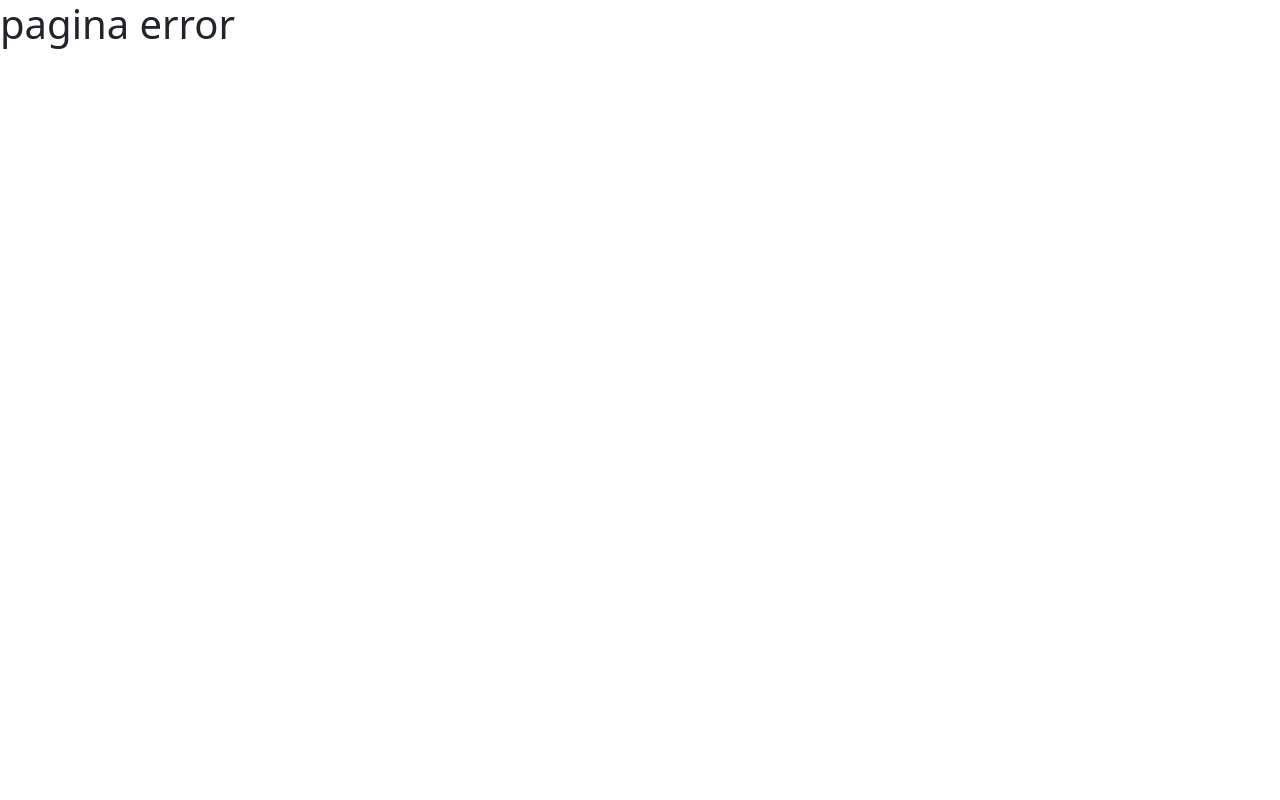
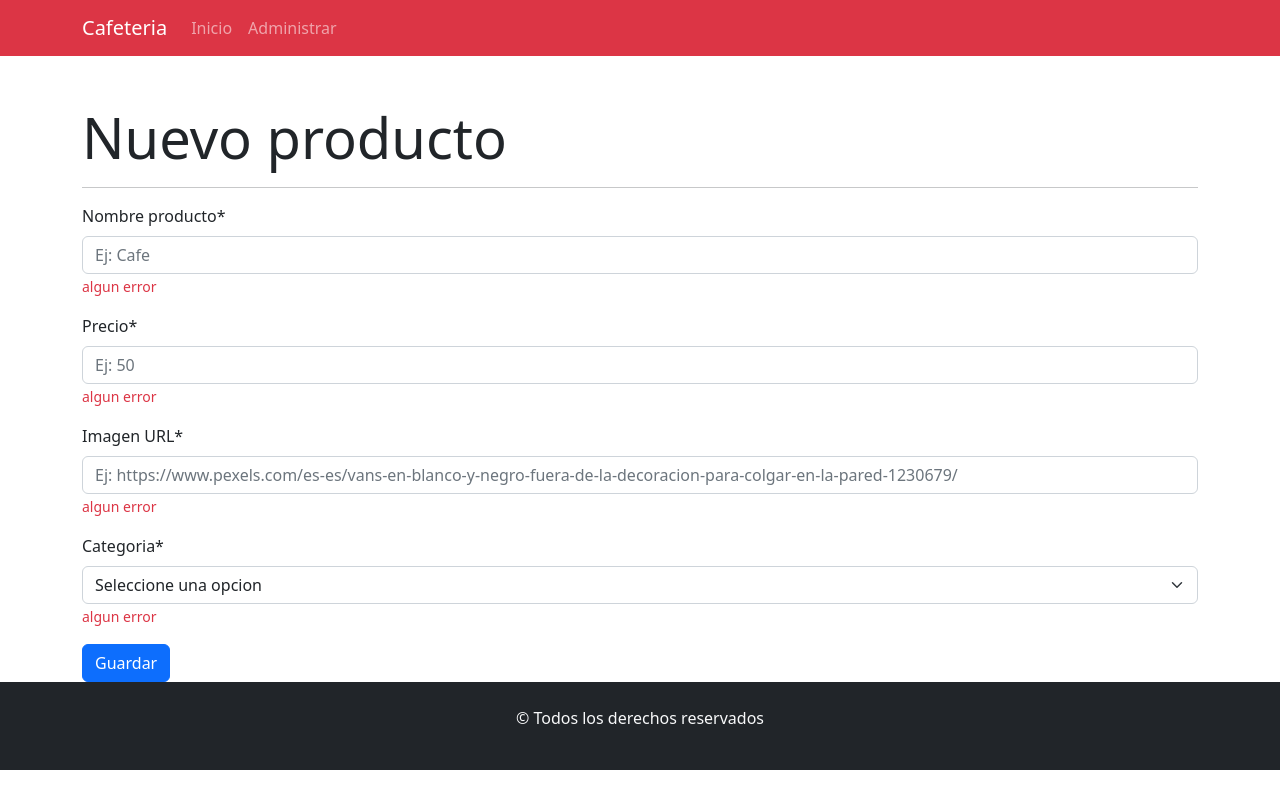
Before and after one commit to SantiFigueroa00/cafeteria-front, a React (Create React App) app: page /administrar/crear in a window 1280 px wide. Built offline with nearby package versions, Linux system fonts and the light colour scheme.

Commit message:
Agrego maquetado

```diff
--- a/src/App.jsx
+++ b/src/App.jsx
@@ -1,17 +1,40 @@
 import "bootstrap/dist/css/bootstrap.min.css";
 import { BrowserRouter, Routes, Route } from "react-router-dom";
-import { Inicio } from "./components/views/Inicio";
-import { Administrador } from "./components/views/Administrador";
-import { Error404 } from "./components/views/Error404";
+import Inicio from "./components/views/Inicio";
+import Administrador from "./components/views/Administrador";
+import Error404 from "./components/views/Error404";
+import Menu from "./components/common/Menu";
+import Footer from "./components/common/Footer";
+import DetalleProducto from "./components/views/DetalleProducto";
+import CrearProducto from "./components/views/admiProductos/CrearProducto";
+import EditarProducto from "./components/views/admiProductos/EditarProducto";
 
 function App() {
   return (
+    // administramos las rutas
     <BrowserRouter>
+      <Menu></Menu>
       <Routes>
         <Route exact path="/" element={<Inicio></Inicio>}></Route>
-        <Route exact path="/administrar" element={<Administrador></Administrador>}></Route>
-        <Route exact path="*" element={<Error404></Error404>}></Route>
+        <Route
+          exact
+          path="/administrar"
+          element={<Administrador></Administrador>}
+        ></Route>
+        <Route
+          exact
+          path="/administrar/crear"
+          element={<CrearProducto></CrearProducto>}
+        ></Route>
+        <Route
+          exact
+          path="/administrar/editar"
+          element={<EditarProducto></EditarProducto>}
+        ></Route>
+         <Route exact path="/detalle-producto" element={<DetalleProducto></DetalleProducto>}></Route>
+        <Route path="*" element={<Error404></Error404>}></Route>
       </Routes>
+      <Footer></Footer>
     </BrowserRouter>
   );
 }
--- a/src/components/common/Footer.jsx
+++ b/src/components/common/Footer.jsx
@@ -1,9 +1,9 @@
-import React from 'react'
+const Footer = () => {
+  return (
+    <footer className="bg-dark text-light py-4 text-center">
+      <p>&copy; Todos los derechos reservados</p>
+    </footer>
+  );
+};
 
-export const Footer = () => {
-  return (
-    <div>
-        <p>Footeeeeeer</p>
-    </div>
-  )
-}
+export default Footer;
--- a/src/components/common/Menu.jsx
+++ b/src/components/common/Menu.jsx
@@ -1,9 +1,26 @@
-import React from 'react'
+import { Navbar, Nav, Container, NavLink } from "react-bootstrap";
 
-export const Menu = () => {
+const Menu = () => {
   return (
-    <div>
-        <h1>Menu Principal</h1>
-    </div>
-  )
-}
+    <Navbar bg="danger" variant="dark" expand="lg">
+      <Container>
+        <Navbar.Brand to="/">
+          Cafeteria
+        </Navbar.Brand>
+        <Navbar.Toggle aria-controls="basic-navbar-nav" />
+        <Navbar.Collapse id="basic-navbar-nav">
+          <Nav className="me-auto">
+            <NavLink to="/" className="nav-item nav-link">
+              Inicio
+            </NavLink>
+          <NavLink to="/administrar" className="nav-item nav-link">
+            Administrar
+          </NavLink>
+          </Nav>
+        </Navbar.Collapse>
+      </Container>
+    </Navbar>
+  );
+};
+
+export default Menu;
--- a/src/components/views/Administrador.jsx
+++ b/src/components/views/Administrador.jsx
@@ -1,7 +1,34 @@
-import React from 'react'
+import { Button, Table } from "react-bootstrap";
+import ItemProducto from "./admiProductos/ItemProducto";
 
-export const Administrador = () => {
+const Administrador = () => {
   return (
-    <div>Esta es la pag admin</div>
-  )
-}
+    <section className="container">
+      <div className="d-flex justify-content-between align-items-center mt-5">
+        <h1 className="display-4 ">Productos disponibles</h1>
+        <Button to="/administrar/crear" className="btn btn-primary">
+          Agregar
+        </Button>
+      </div>
+      <hr />
+      <Table responsive striped bordered hover>
+        <thead>
+          <tr>
+            <th>Cod</th>
+            <th>Producto</th>
+            <th>Precio</th>
+            <th>URL de Imagen</th>
+            <th>Categoria</th>
+            <th>Opciones</th>
+          </tr>
+        </thead>
+        <tbody>
+          {/* aqui tengo que hacer un map */}
+          <ItemProducto></ItemProducto>
+        </tbody>
+      </Table>
+    </section>
+  );
+};
+
+export default Administrador;
--- /dev/null
+++ b/src/components/views/DetalleProducto.jsx
@@ -0,0 +1,22 @@
+import { Badge, Card, Col, Row } from 'react-bootstrap';
+
+const DetalleProducto = () => {
+
+    return (
+        <Card className='container my-5 mainSection'>
+            <Row className='w-75'>
+                <Col md={6}>
+                    <img src='https://images.pexels.com/photos/887853/pexels-photo-887853.jpeg?auto=compress&cs=tinysrgb&w=1260&h=750&dpr=1' alt='brownie' className="w-100" />
+                </Col>
+                <Col md={6} className="py-3">
+                <h3>Brownie</h3>
+                <hr/>
+                <Badge bg="success">Dulce</Badge>
+                <p className='mt-3'><b>Precio: $300</b></p>
+                </Col>
+            </Row>
+        </Card>
+    );
+};
+
+export default DetalleProducto;
--- a/src/components/views/Error404.jsx
+++ b/src/components/views/Error404.jsx
@@ -1,7 +1,11 @@
-import React from 'react'
+import React from 'react';
 
-export const Error404 = () => {
-  return (
-    <div><h1>pagina error</h1></div>
-  )
-}
+const Error404 = () => {
+    return (
+        <div>
+            <h1>Pagina error 404</h1>
+        </div>
+    );
+};
+
+export default Error404;
--- a/src/components/views/Inicio.jsx
+++ b/src/components/views/Inicio.jsx
@@ -0,0 +1,17 @@
+import { Container, Row } from "react-bootstrap";
+import CardProducto from "./admiProductos/CardProducto";
+
+const Inicio = () => {
+  return (
+    <Container className="my-5">
+      <h1 className="display-3 text-center">Bienvenidos</h1>
+      <hr />
+      <Row xs={1} md={4} className="g-4">
+        {/* aqui van las columnas */}
+        <CardProducto></CardProducto>
+      </Row>
+    </Container>
+  );
+};
+
+export default Inicio;
--- /dev/null
+++ b/src/components/views/admiProductos/CardProducto.jsx
@@ -0,0 +1,23 @@
+import React from "react";
+import { Button, Card } from "react-bootstrap";
+
+const CardProducto = () => {
+  return (
+    <Card className="my-4">
+      <Card.Img
+        variant="top"
+        src="https://images.pexels.com/photos/887853/pexels-photo-887853.jpeg?auto=compress&cs=tinysrgb&w=1260&h=750&dpr=1"
+        className="img-fluid"
+      />
+      <Card.Body>
+        <Card.Title>Brownie</Card.Title>
+        <Card.Text>Precio: $400</Card.Text>
+      </Card.Body>
+      <Card.Footer>
+        <Button className="btn btn-danger me-2">Ver más</Button>
+      </Card.Footer>
+    </Card>
+  );
+};
+
+export default CardProducto;
--- /dev/null
+++ b/src/components/views/admiProductos/CrearProducto.jsx
@@ -0,0 +1,47 @@
+import { Form, Button } from "react-bootstrap";
+
+const CrearProducto = () => {
+  return (
+    <section className="container mainSection">
+      <h1 className="display-4 mt-5">Nuevo producto</h1>
+      <hr />
+      {/* <Form onSubmit={handleSubmit}> */}
+      <Form>
+        <Form.Group className="mb-3" controlId="formNombreProdcuto">
+          <Form.Label>Nombre producto*</Form.Label>
+          <Form.Control type="text" placeholder="Ej: Cafe" />
+          <Form.Text className="text-danger">algun error</Form.Text>
+        </Form.Group>
+        <Form.Group className="mb-3" controlId="formPrecio">
+          <Form.Label>Precio*</Form.Label>
+          <Form.Control type="number" placeholder="Ej: 50" />
+          <Form.Text className="text-danger">algun error</Form.Text>
+        </Form.Group>
+        <Form.Group className="mb-3" controlId="formImagen">
+          <Form.Label>Imagen URL*</Form.Label>
+          <Form.Control
+            type="text"
+            placeholder="Ej: https://www.pexels.com/es-es/vans-en-blanco-y-negro-fuera-de-la-decoracion-para-colgar-en-la-pared-1230679/"
+          />
+          <Form.Text className="text-danger">algun error</Form.Text>
+        </Form.Group>
+        <Form.Group className="mb-3" controlId="formPrecio">
+          <Form.Label>Categoria*</Form.Label>
+          <Form.Select>
+            <option value="">Seleccione una opcion</option>
+            <option value="bebida-caliente">Bebida caliente</option>
+            <option value="bebida-fria">Bebida fria</option>
+            <option value="dulce">Dulce</option>
+            <option value="salado">Salado</option>
+          </Form.Select>
+          <Form.Text className="text-danger">algun error</Form.Text>
+        </Form.Group>
+        <Button variant="primary" type="submit">
+          Guardar
+        </Button>
+      </Form>
+    </section>
+  );
+};
+
+export default CrearProducto;
--- /dev/null
+++ b/src/components/views/admiProductos/EditarProducto.jsx
@@ -0,0 +1,47 @@
+import { Form, Button } from "react-bootstrap";
+
+const EditarProducto = () => {
+  return (
+    <section className="container mainSection">
+      <h1 className="display-4 mt-5">Editar producto</h1>
+      <hr />
+      {/* <Form onSubmit={handleSubmit}> */}
+      <Form>
+        <Form.Group className="mb-3" controlId="formNombreProdcuto">
+          <Form.Label>Nombre producto*</Form.Label>
+          <Form.Control type="text" placeholder="Ej: Cafe" />
+          <Form.Text className="text-danger">algun error</Form.Text>
+        </Form.Group>
+        <Form.Group className="mb-3" controlId="formPrecio">
+          <Form.Label>Precio*</Form.Label>
+          <Form.Control type="number" placeholder="Ej: 50" />
+          <Form.Text className="text-danger">algun error</Form.Text>
+        </Form.Group>
+        <Form.Group className="mb-3" controlId="formImagen">
+          <Form.Label>Imagen URL*</Form.Label>
+          <Form.Control
+            type="text"
+            placeholder="Ej: https://www.pexels.com/es-es/vans-en-blanco-y-negro-fuera-de-la-decoracion-para-colgar-en-la-pared-1230679/"
+          />
+          <Form.Text className="text-danger">algun error</Form.Text>
+        </Form.Group>
+        <Form.Group className="mb-3" controlId="formPrecio">
+          <Form.Label>Categoria*</Form.Label>
+          <Form.Select>
+            <option value="">Seleccione una opcion</option>
+            <option value="bebida-caliente">Bebida caliente</option>
+            <option value="bebida-fria">Bebida fria</option>
+            <option value="dulce">Dulce</option>
+            <option value="salado">Salado</option>
+          </Form.Select>
+          <Form.Text className="text-danger">algun error</Form.Text>
+        </Form.Group>
+        <Button variant="primary" type="submit">
+          Guardar
+        </Button>
+      </Form>
+    </section>
+  );
+};
+
+export default EditarProducto;
--- /dev/null
+++ b/src/components/views/admiProductos/ItemProducto.jsx
@@ -0,0 +1,26 @@
+
+import { Button } from "react-bootstrap";
+
+const ItemProducto = () => {
+
+  return (
+    <tr>
+      <td>1</td>
+      {/* <td>{props.producto.nombreProducto}</td> */}
+      <td>Brownie</td>
+      <td>$450</td>
+      <td>https://images.pexels.com/photos/887853/pexels-photo-887853.jpeg?auto=compress&cs=tinysrgb&w=1260&h=750&dpr=1</td>
+      <td>Dulce</td>
+      <td>
+        <Button variant="warning">
+          Editar
+        </Button>
+        <Button variant="danger">
+          Borrar
+        </Button>
+      </td>
+    </tr>
+  );
+};
+
+export default ItemProducto;
```
